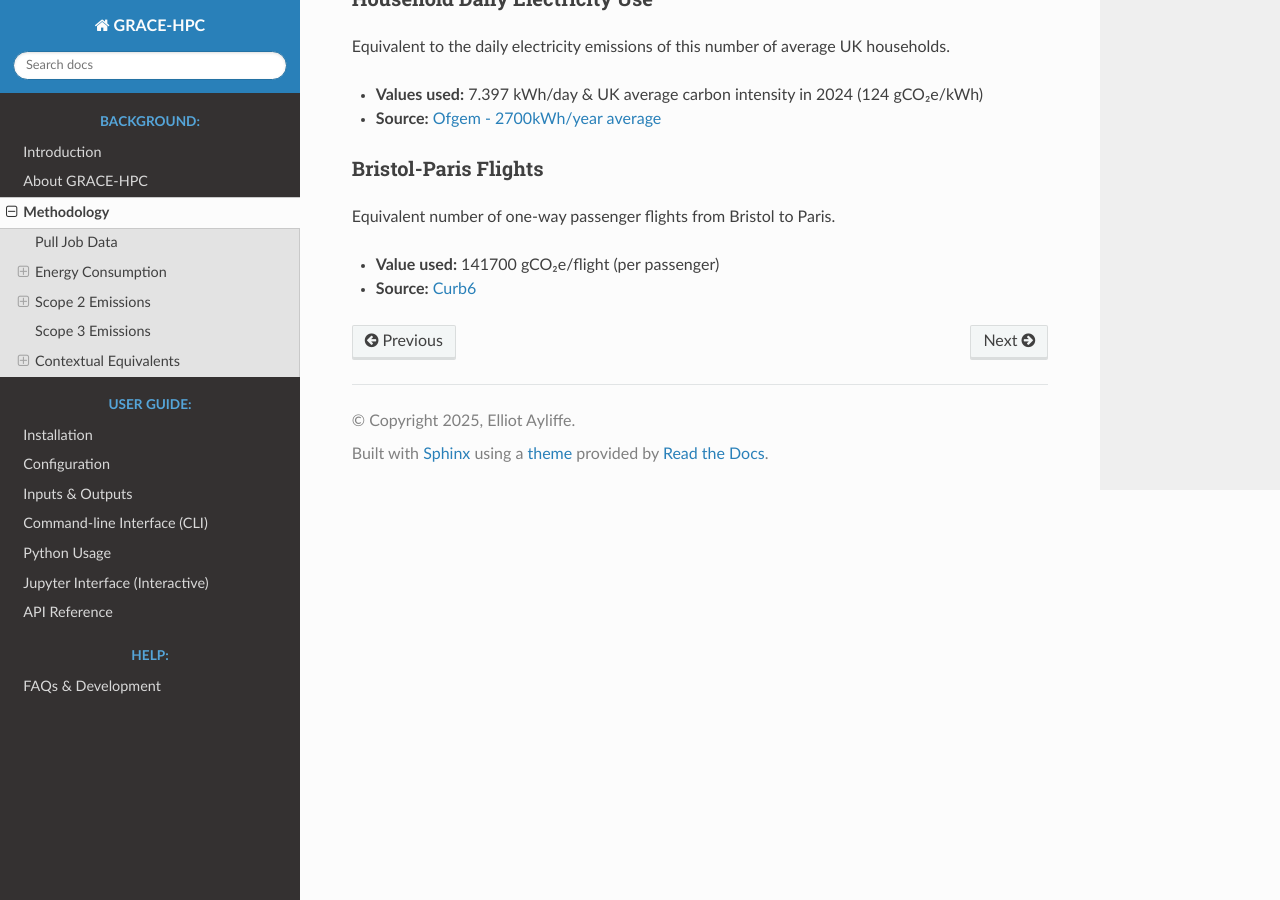
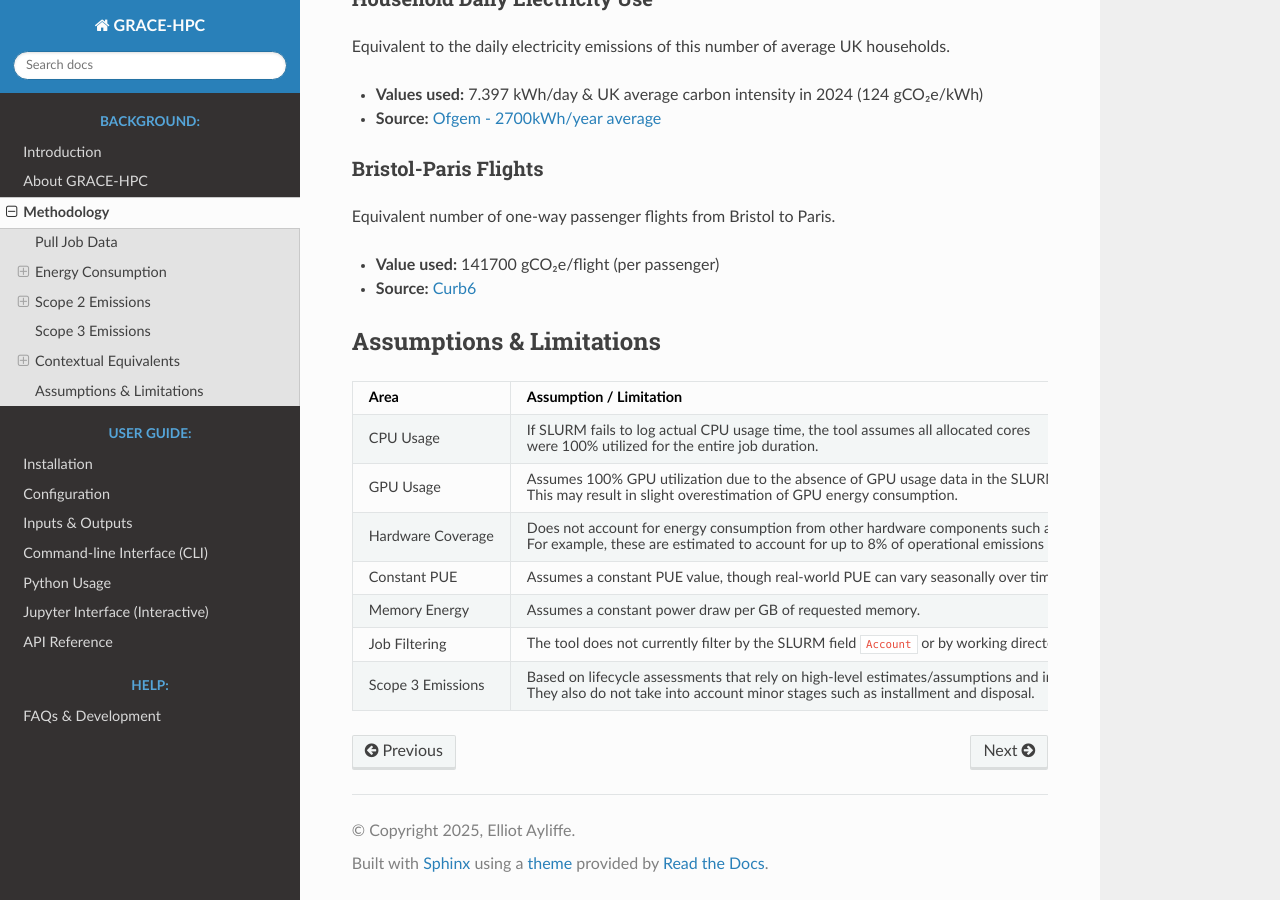
Before and after one commit to Elliot-Ayliffe/GRACE-HPC, a Sphinx documentation site: the page built from docs/methodology.md, in a window 1280 px wide and 900 px high, scrolled down 3298 px. Built offline with Sphinx 7.4.7 and the Read the Docs theme 3.1.0, drawn with Linux system fonts in a browser that asks for light colours.

Commit message:
Update methodology.md

```diff
--- a/docs/methodology.md
+++ b/docs/methodology.md
@@ -142,3 +142,16 @@ Equivalent number of one-way passenger flights from Bristol to Paris.
 
 - **Value used:** 141700 gCO₂e/flight (per passenger)
 - **Source:** [Curb6](https://curb6.com/footprint/flights/bristol-brs/paris-cdg)
+
+
+## Assumptions & Limitations
+
+| **Area**                 | **Assumption / Limitation** |
+|--------------------------|-----------------------------|
+| CPU Usage                | If SLURM fails to log actual CPU usage time, the tool assumes all allocated cores <br> were 100% utilized for the entire job duration. |
+| GPU Usage                | Assumes 100% GPU utilization due to the absence of GPU usage data in the SLURM logs. <br> This may result in slight overestimation of GPU energy consumption. |
+| Hardware Coverage        | Does not account for energy consumption from other hardware components such as storage and interconnect switches. <br> For example, these are estimated to account for up to 8% of operational emissions for Isambard-AI and 18% for Isambard 3. |
+| Constant PUE | Assumes a constant PUE value, though real-world PUE can vary seasonally over time.  |
+| Memory Energy            | Assumes a constant power draw per GB of requested memory. |
+| Job Filtering            | The tool does not currently filter by the SLURM field `Account` or by working directory. |
+| Scope 3 Emissions        | Based on lifecycle assessments that rely on high-level estimates/assumptions and include only major hardware components. <br> They also do not take into account minor stages such as installment and disposal. |
```
